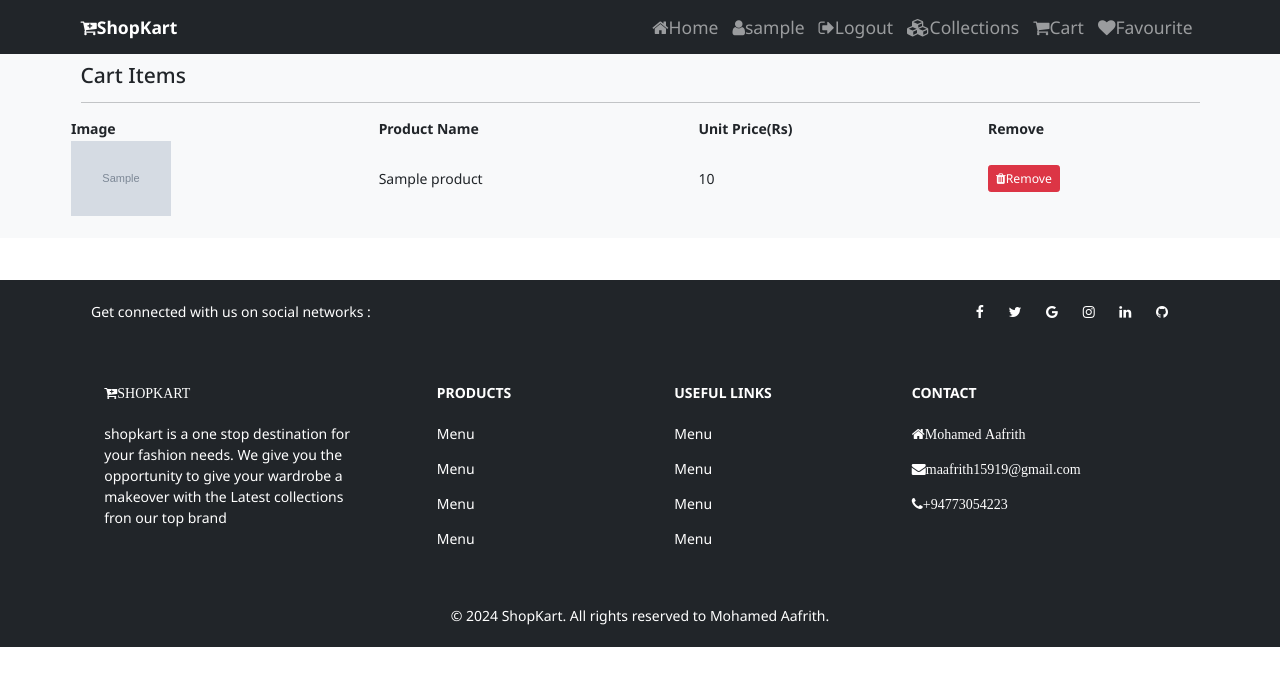
After one commit to Aafrith/Shopkart, a Django app: page /favviewpage in a window 1280 px wide. The commit adds this page. Shown: the top 686 px of the page. Run offline with Django 5.2, Linux system fonts and the light colour scheme; a user stored in the database is signed in; tables that the repository leaves empty hold one stand-in row (values such as "Sample post"); grey boxes marked "Sample" are stand-in pictures.

Commit message:
almost done

```diff
--- a/shop/models.py
+++ b/shop/models.py
@@ -40,3 +40,12 @@ class Cart(models.Model):
     product = models.ForeignKey(Product,on_delete=models.CASCADE)
     product_qty = models.IntegerField(null=False,blank=False)
     created_at = models.DateTimeField(auto_now_add=True)
+
+    @property
+    def total_cost(self):
+        return self.product_qty*self.product.selling_price
+
+class Favourite(models.Model):
+    user = models.ForeignKey(User,on_delete=models.CASCADE)
+    product = models.ForeignKey(Product,on_delete=models.CASCADE)
+    created_at = models.DateTimeField(auto_now_add=True)
--- /dev/null
+++ b/shop/templates/shop/fav.html
@@ -0,0 +1,37 @@
+{%extends 'shop/layouts/main.html'%}
+{%block title%}
+    Registration | ShopKart
+{%endblock title%}
+
+{%block content%}
+
+
+<section class="bg-light py-4 my-5">
+    <div class="container">
+        <div class="row">
+            <div class="col-12">
+                <h4 class="mb-3">Cart Items</h4>
+                <hr style="border-color: #b8bfc2;">
+            </div>
+            <table class="">
+                <tr>
+                    <th>Image</th>
+                    <th>Product Name</th>
+                    <th>Unit Price(Rs)</th>
+                    <th>Remove</th>
+                </tr>
+                {% for item in fav %}
+                <tr>
+                    <td><img src="{{item.product.product_image.url}}" height="75px" alt="{{item.product.name}}"></td>
+                    <td>{{item.product.name}}</td>
+                    <td>{{item.product.selling_price | stringformat:'d'}}</td>
+                    <td><a href="{% url 'remove_fav' item.id %}" onclick="return confirm('Are you sure? to Remove')" class="btn btn-danger btn-sm"><i class="fa fa-trash"></i>Remove</a></td>
+                </tr>
+                {% endfor %}
+            </table>
+        </div>
+    </div>
+</section>
+
+
+{%endblock content%}
--- a/shop/templates/shop/inc/navbar.html
+++ b/shop/templates/shop/inc/navbar.html
@@ -5,7 +5,7 @@
       <span class="navbar-toggler-icon"></span>
     </button>
     <div class="collapse navbar-collapse" id="navbarNavAltMarkup">
-      <div class="navbar-nav ms-auto fw-semibold fs-5">
+      <div class="navbar-nav ms-auto fs-5">
           <a class="nav-link" aria-current="page" href="{% url 'home' %}"><i class = "fa fa-home"></i>Home</a>
         {% if request.user.is_authenticated %}
           <a class="nav-link " aria-current="page" href="#"><i class = "fa fa-user"></i>{{request.user}}</a>
@@ -16,6 +16,7 @@
         {% endif %}
           <a class="nav-link" href="{% url 'collections' %}"><i class = "fa fa-cubes"></i>Collections</a>
           <a class="nav-link" href="{% url 'cart' %}"><i class = "fa fa-shopping-cart"></i>Cart</a>
+          <a class="nav-link" href="{% url 'favviewpage' %}"><i class = "fa fa-heart"></i>Favourite</a>
       </div>
     </div>
   </div>
--- a/shop/urls.py
+++ b/shop/urls.py
@@ -7,6 +7,10 @@ urlpatterns = [
     path('login',views.login_page,name='login'),
     path('logout',views.logout_page,name='logout'),
     path('cart',views.cart_page,name='cart'),
+    path('fav',views.fav_page,name='fav'),
+    path('favviewpage',views.favviewpage,name='favviewpage'),
+    path('remove_fav/<str:fid>',views.remove_fav,name='remove_fav'),
+    path('remove_cart/<str:cid>',views.remove_cart,name='remove_cart'),
     path('collections',views.collections,name='collections'),
     path('collections/<str:name>',views.collectionsview,name='collections'),
     path('collections/<str:cname>/<str:pname>',views.product_details,name='product_details'),
--- a/shop/views.py
+++ b/shop/views.py
@@ -10,12 +10,73 @@ def home(request):
     products = Product.objects.filter(trending = 1)
     return render(request,"shop/index.html",{"products":products})
 
+def favviewpage(request):
+    if request.user.is_authenticated:
+        fav = Favourite.objects.filter(user=request.user)
+        return render(request,"shop/fav.html",{"fav":fav})
+    else:
+        return redirect('/')
+
+def remove_fav(request, fid):
+    try:
+        item = Favourite.objects.get(id=fid, user=request.user)
+        item.delete()
+        messages.success(request, "Favourite item removed successfully")
+    except Cart.DoesNotExist:
+        messages.error(request, "Favourite is item not found")
+    return redirect('/favviewpage')
+
+
+def remove_cart(request, cid):
+    try:
+        # Get the cart item by its ID and delete it
+        cartitem = Cart.objects.get(id=cid, user=request.user)
+        cartitem.delete()
+        messages.success(request, "Cart item removed successfully")
+    except Cart.DoesNotExist:
+        # Handle case where the cart item does not exist
+        messages.error(request, "Cart item not found")
+    return redirect('/cart')
+
+
 def cart_page(request):
     if request.user.is_authenticated:
         cart=Cart.objects.filter(user=request.user)
         return render(request,"shop/cart.html",{"cart":cart})
     else:
         return redirect('/')
+
+def fav_page(request):
+    if request.headers.get('x-requested-with') == 'XMLHttpRequest':
+        if request.user.is_authenticated:
+            try:
+                data = json.load(request)
+                product_id = data.get('pid')
+                product_status = Product.objects.get(id=product_id)
+                if product_status:
+                    if Favourite.objects.filter(user=request.user.id,product_id=product_id):
+                        return JsonResponse({'status':'Product Is Already in the Favourite'}, status=200)
+                    else:
+                        Favourite.objects.create(user=request.user,product_id=product_id)
+                        return JsonResponse({'status':'Product Added To Favourite'}, status=200)
+                # You can further validate the fields here if necessary
+                print(f"Product ID: {product_id}")
+                print(f"User ID: {request.user.id}")
+                # Continue with logic to add product to the cart
+
+            except json.JSONDecodeError as e:
+                print(f"JSON decode error: {str(e)}")
+                return JsonResponse({'status': 'Invalid data format'}, status=400)
+
+            except Exception as e:
+                print(f"Unexpected error: {str(e)}")
+                return JsonResponse({'status': 'Error processing request'}, status=500)
+        else:
+            return JsonResponse({'status': 'Login to Add Favourite'}, status=200)
+
+    else:
+        return JsonResponse({'status': 'Invalid Access'}, status=400)
+
 
 def add_to_cart(request):
     if request.headers.get('x-requested-with') == 'XMLHttpRequest':
```
Also changed, not shown: shop/templates/shop/cart.html (+23 -2 lines), shop/templates/shop/products/product_details.html (+33 -1 lines), shop/migrations/0003_favourite.py (added).
